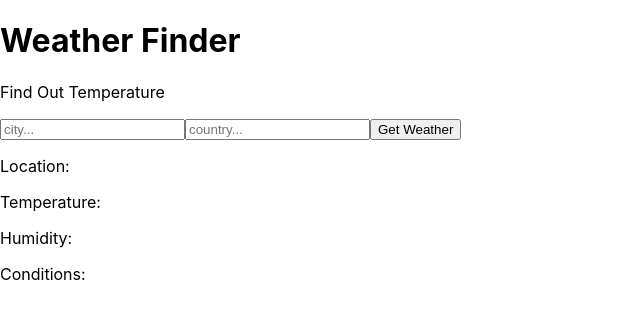
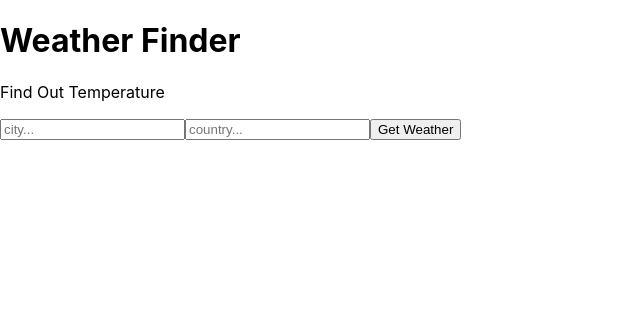
Before and after one commit to iamhassanmasood/weatherapplication, a React (Create React App) app: page / in a window 1280 px wide. Shown: the top 318 px of the page, without its empty margins (0-640 px from the left). Built offline with nearby package versions, Linux system fonts and the light colour scheme.

Commit message:
condition

```diff
--- a/src/components/Weather.js
+++ b/src/components/Weather.js
@@ -3,10 +3,10 @@
     render(){
         return(
             <div>
-               <p>Location: {this.props.city} {this.props.country}</p>
-                <p>Temperature: {this.props.temperature}</p>
-                <p>Humidity: {this.props.humidity}</p>
-                <p>Conditions: {this.props.description}</p>
+               {this.props.city && this.props.country && <p>Location: {this.props.city} {this.props.country}</p>}
+               {this.props.temperature && <p>Temperature: {this.props.temperature}</p> }
+               {this.props.humidity && <p>Humidity: {this.props.humidity}</p> }
+               {this.props.description && <p>Conditions: {this.props.description}</p>}
             </div>
 
         );
```
